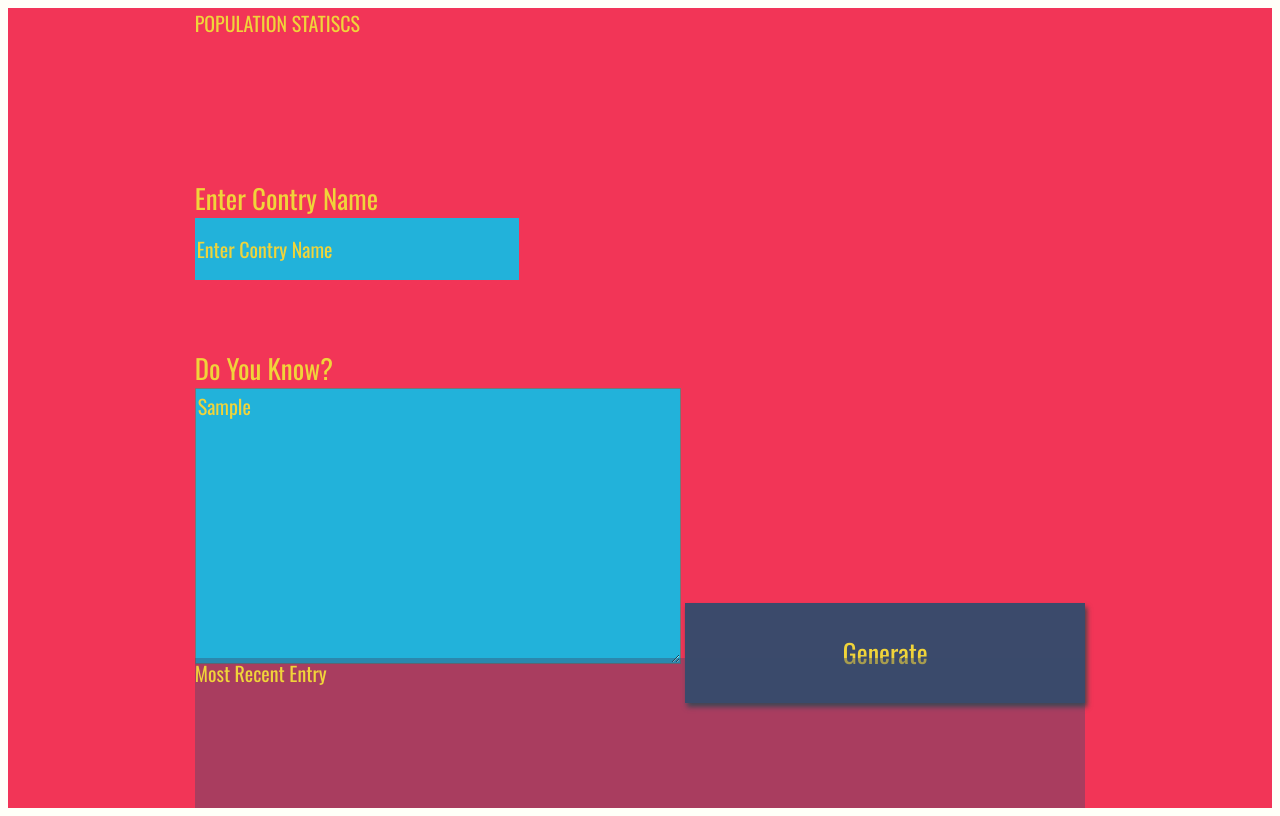
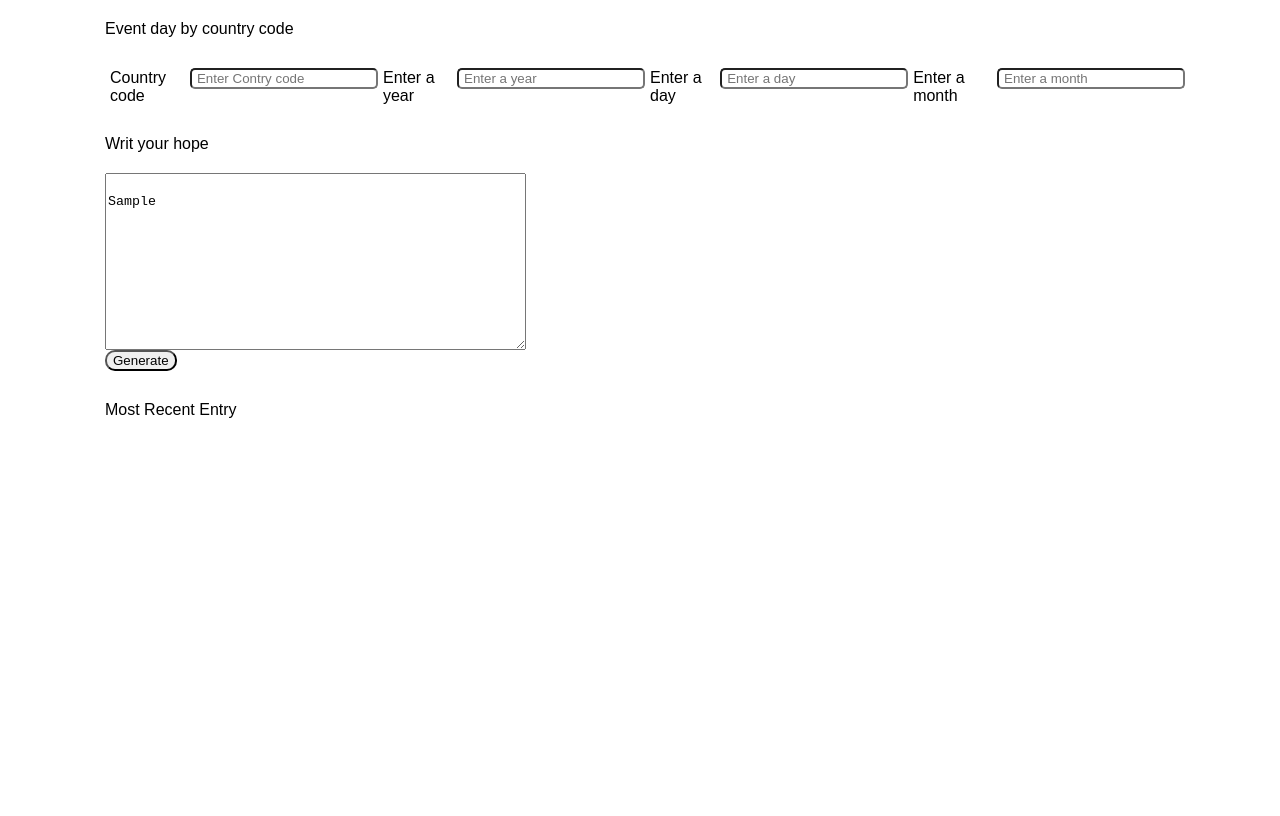
Before and after one commit to HossamGouda/Event-days, a plain HTML site: page web/index.html in a window 1280 px wide. Both pictures are taken after typing "Sample" into the empty fields and a click on the button "Generate". Drawn offline with nearby package versions, Linux system fonts and the light colour scheme; no server answers; a web font is replaced by a local one.

Commit message:
updated server and adding simple styling

```diff
--- a/web/app.js
+++ b/web/app.js
@@ -0,0 +1,16 @@
+const key='32d88d3356904a969ee9c7c6f8e6b8f6';
+
+let btn = document.getElementById('generate');
+
+btn.addEventListener('click', getHolidyas);
+
+async function getHolidyas() {
+    let country = document.getElementById('country').value
+    let year=document.getElementById('year').value;
+    let month = document.getElementById('month').value;
+    let day=document.getElementById('day').value;
+    const url = `https://holidays.abstractapi.com/v1/?api_key=${key}&country=${country}&year=${year}&month=${month}&day=${day}`;
+    const response= await fetch(url);
+    let data=await response.json();
+    console.log(data)
+}
--- a/web/index.html
+++ b/web/index.html
@@ -6,21 +6,27 @@
     <meta name="viewport" content="width=device-width, initial-scale=1.0">
     <link href="https://fonts.googleapis.com/css?family=Oswald:400,600,700|Ranga:400,700&display=swap" rel="stylesheet">
     <link rel="stylesheet" href="style.css">
-    <title>Document</title>
+    <title>Event day by country code</title>
 </head>
 <body>
     <div id = "app">
       <div class ="holder headline">
-    POPULATION STATISCS
+        Event day by country code
       </div>
-  <div class ="holder zip">
-    <label for="zip">Enter Contry Name</label>
-    <input type="text" id="contry" placeholder="Enter Contry Name">
+      <div class ="holderCountry">
+        <label for="country">Country code</label>
+        <input type="text" id="country" placeholder="Enter Contry code">
+        <label for="year">Enter a year </label>
+        <input type="text" id="year" placeholder="Enter a year">
+        <label for="day">Enter a day </label>
+        <input type="text" id="day" placeholder="Enter a day">
+        <label for="month">Enter a month </label>
+        <input type="text" id="month" placeholder="Enter a month">
       </div>
-  <div class ="holder fact">
-    <label for="know">Do You Know?</label>
-    <textarea class= "myInput" id="know" placeholder="Enter your hope here" rows="9" cols="50"></textarea>
-    <button id="generate" type = "submit"> Generate </button>
+      <div class ="holderFact">
+        <label for="know">Writ your hope</label>
+        <textarea class= "myInput" id="hope" placeholder="Enter your hope here in this day" rows="9" cols="50"></textarea>
+        <button id="generate" type = "button"> Generate </button>
       </div>
       <div class ="holder entry">
         <div class = "title">Most Recent Entry</div>
--- a/web/style.css
+++ b/web/style.css
@@ -1,111 +1,72 @@
-body{
-    background: #fffff8;
-    font-family: -apple-system, BlinkMacSystemFont, sans-serif;
+body {
+    margin: 0;
+    padding: 0;
+    font-family: sans-serif;
 }
 
 #app{
-    display: grid;
-    grid-auto-rows: minmax(150px, auto);
-    /* grid-template-columns:  */
-    height:100vh;
-    background: #f23557;
-    color: #f0d43a;
-    justify-content: center;
-    grid-gap: 1em;
-    font-size: 20px;
-    font-family: 'Oswald', sans-serif;
+    margin: auto;
+    padding-left: 10px;
+    padding-top: 20px;
+    width: 1080px;
+    height: 100%;
+    display:grid;
+    grid-template-columns: minmax();
+    grid-template-rows: repeat(1vh,4);
+    row-gap: 30px;
 }
 
-.holder{
-
+.holderCountry{
+    display:flex;
+    align-items: baseline;
+    align-content: space-between;
 }
 
-.entry{
-    background: rgba(59, 74, 107, .4);
+.holderCountry label{
+    padding-right: 10px;
+    padding-left: 5px;
+}
+
+.holderCountry input{
+    padding-left: 5px;
+    border-radius: 5px;
 }
 
 #entryHolder{
+    background-color: blue;
+    width: max-content;
+    height: max-content;
+    color: #fff;
+}
+.holderFact label{
+    display: block;
+    padding-bottom: 20px;
+}
+
+.myInput{
+    display: block;
+    padding-bottom: 20px;
+    padding-top: 20px;
+}
+
+#generate{
+    border-radius: 10px;
+    text-align: center;
+    size: 30px;
+    row-gap: 20px;
+}
+#generate :hover{
+    cursor: pointer;
+    background-color: blue;
+    color: #fff;
+}
+
+
+@media only screen and (max-width:1030px){
+    .holderCountry{
+        display:grid;
+        grid-template-columns: min-content;
+        grid-template-rows: min-content(50px,100px);
+    }
 
 }
-
-#date{
-
-}
-
-#temp{
-
-}
-
-#content{
-
-}
-
-.headline {
-
-}
-.title{
-
-}
-
-/*  Basic Styling To Override Default For Basic HTML Elements */
-label{
-    display:block;
-    font-size: 27px;
-}
-
-input{
-    display:block;
-    height: 60px;
-    width: 320px;
-    background:#22b2da;
-    color: #f0d43a;
-    font-size: 20px;
-    font-family: 'Oswald', sans-serif;
-    border: none;
-}
-
-button{
-    width: 400px;
-    height: 100px;
-    background: #3b4a6b;
-    color: #f0d43a;
-    font-size: 26px;
-    font-family: 'Oswald', sans-serif;
-    border: none;
-    box-shadow: 2px 4px 5px #444;
-}
-h1{
-    font-size: 36px;
-}
-
-textarea{
-    background:#22b2da;
-    color: #f0d43a;
-    font-size: 20px;
-    font-family: 'Oswald', sans-serif;
-}
-/* Reset style for HTML element on active to have no border*/
-input:focus,
-select:focus,
-textarea:focus,
-button:focus {
-    outline: none;
-}
-/* Style for Placeholder Text*/
-::placeholder { /* Firefox, Chrome, Opera */
-    color: #f0d43a;
-    font-family: 'Oswald', sans-serif;
-
-}
-
-:-ms-input-placeholder { /* Internet Explorer 10-11 */
-    color: #f0d43a;
-    font-family: 'Oswald', sans-serif;
-
-}
-
-::-ms-input-placeholder { /* Microsoft Edge */
-    color: #f0d43a;
-    font-family: 'Oswald', sans-serif;
-
-}
```
Lines whose indentation alone changed are shown as unchanged.
